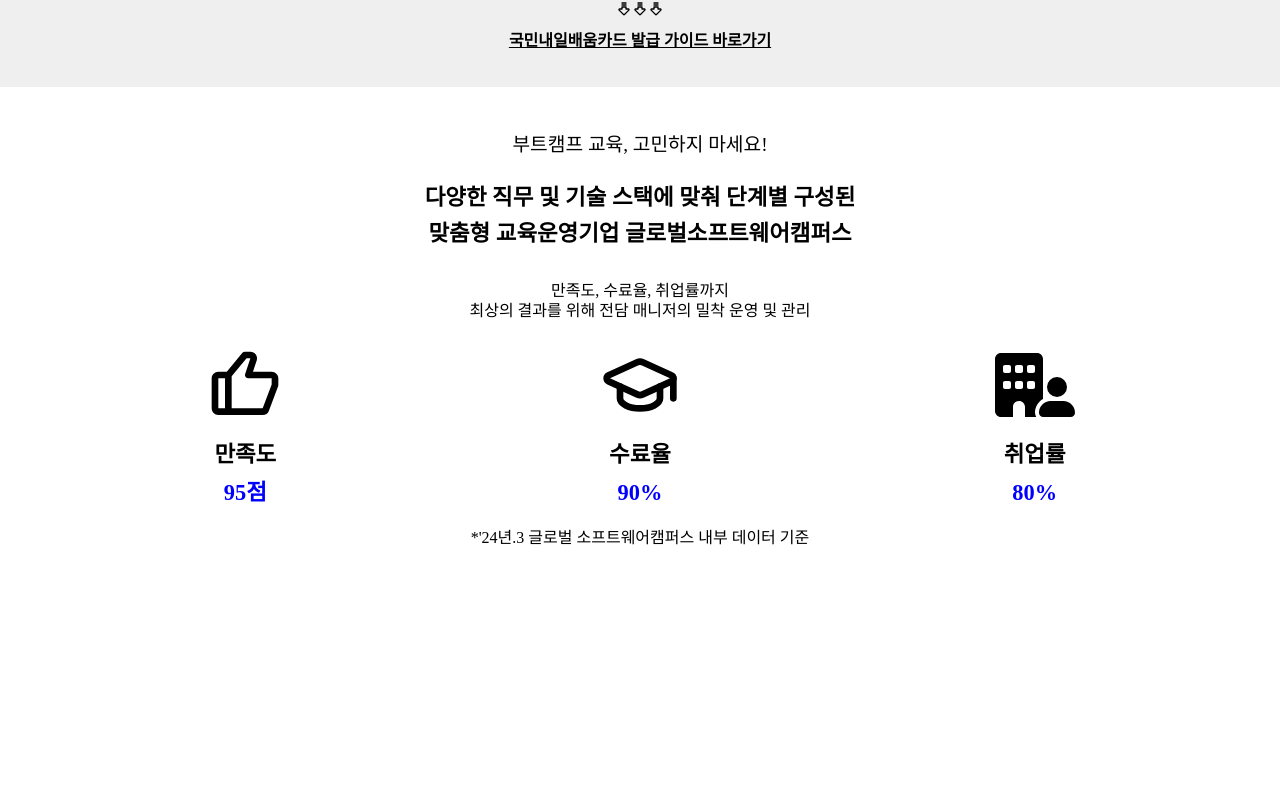
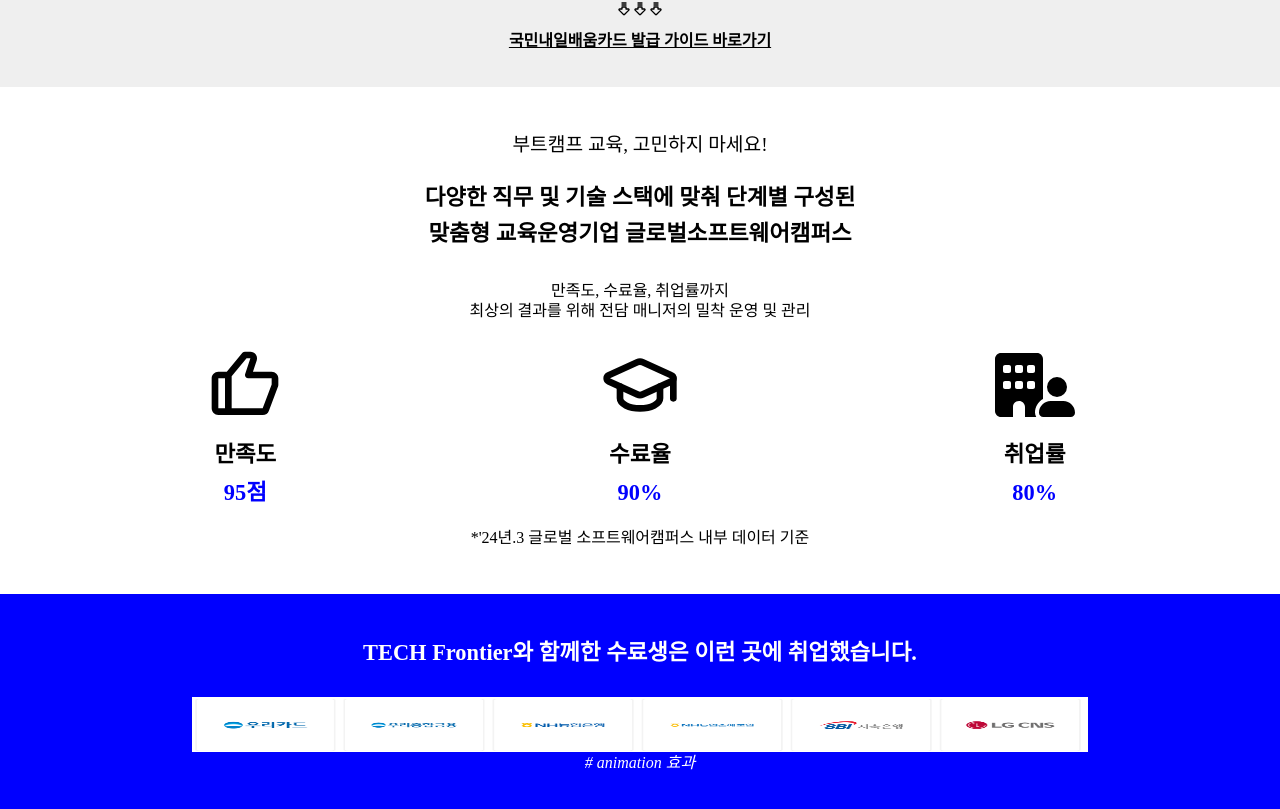
Before and after one commit to jh1109/gsc-app, a React (Create React App) app: page /techfrontiers in a window 1280 px wide. Shown: the part 1108-1917 px from the top of the page. Before the commit the page ends 1702 px from the top, so only its background shows below. Built offline with nearby package versions, Linux system fonts and the light colour scheme.

Commit message:
[style] 부트캠프 페이지 중 취업 현황

```diff
--- /dev/null
+++ b/src/components/bootcamp/Employment.js
@@ -0,0 +1,15 @@
+import React from 'react';
+import companyImage from '../../assets/TECHF/employCompany.png';
+import classes from './Employment.module.css';
+
+const Employment = () => {
+    return (
+        <section className={classes.employmentWrapper}>
+            <h2>TECH Frontier와 함께한 수료생은 이런 곳에 취업했습니다.</h2>
+            <img src={companyImage} alt="우리카드, NH농협은행, LG CNS 등 18개 이상 기업" />
+            <p># animation 효과</p>
+        </section>
+    );
+};
+
+export default Employment;
--- /dev/null
+++ b/src/components/bootcamp/Employment.module.css
@@ -0,0 +1,24 @@
+.employmentWrapper {
+    background-color: blue;
+    text-align: center;
+    padding: 3rem 0;
+    color: #ffffff;
+}
+
+.employmentWrapper h2 {
+    font-size: 1.4rem;
+    font-weight: 600;
+    margin-bottom: 2rem;
+}
+
+.employmentWrapper img {
+    width: 70%;
+
+    @media (max-width: 1024px) {
+        width: 100%;
+    }
+}
+
+.employmentWrapper p {
+    font-style: italic;
+}
--- a/src/pages/TECHFPage.js
+++ b/src/pages/TECHFPage.js
@@ -1,5 +1,6 @@
 import OnlyPBanner from "../components/banner/OnlyPBanner";
 import CardGuide from "../components/bootcamp/CardGuide";
+import Employment from "../components/bootcamp/Employment";
 import KDT from "../components/bootcamp/KDT";
 import TechFResult from "../components/bootcamp/TechFResult";
 
@@ -14,6 +15,7 @@ const TECHFPage = () => {
         <KDT />
             <CardGuide />
             <TechFResult />
+            <Employment />
     </>
 )
 
```
Also changed, not shown: src/assets/TECHF/employCompany.png (added).
